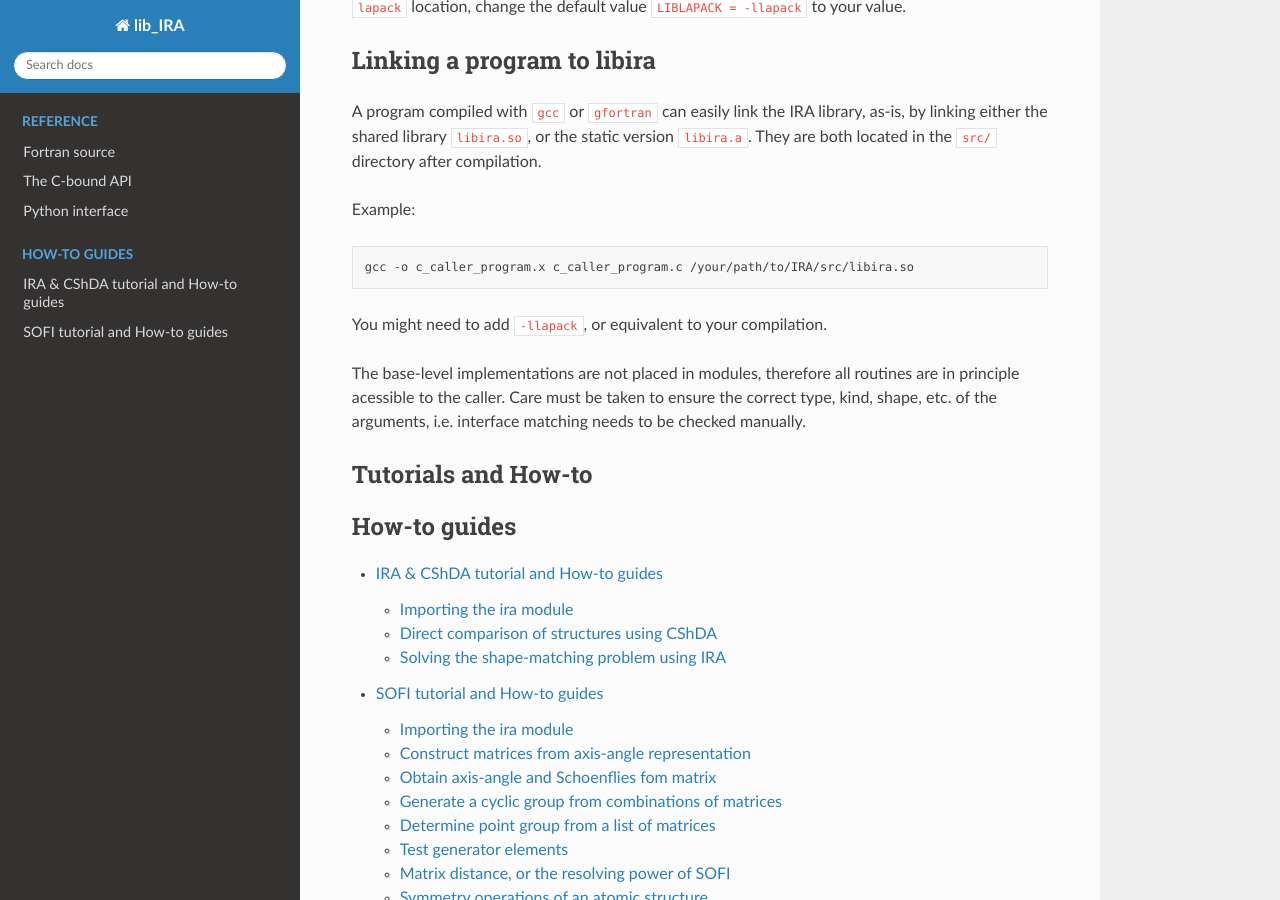
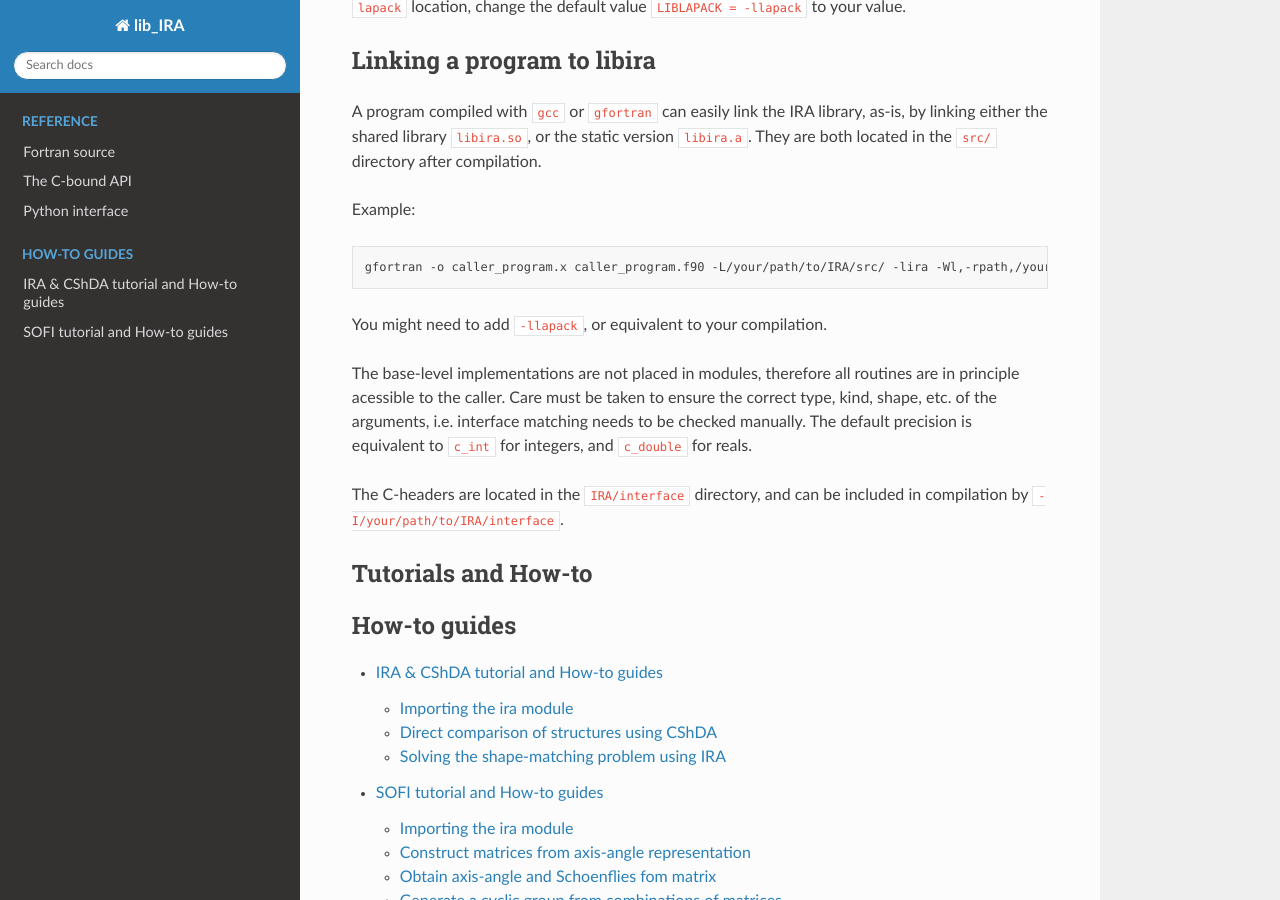
Before and after one commit to mammasmias/IterativeRotationsAssignments, a Sphinx documentation site: the page built from docs/index.rst, in a window 1280 px wide and 900 px high, scrolled down 3885 px. Built offline with Sphinx 7.4.7 and the Read the Docs theme 2.0.0, drawn with Linux system fonts in a browser that asks for light colours.

Commit message:
small edits in example makefiles

```diff
--- a/docs/index.rst
+++ b/docs/index.rst
@@ -191,7 +191,7 @@ Example:
 
 .. code-block:: bash
 
-   gcc -o c_caller_program.x c_caller_program.c /your/path/to/IRA/src/libira.so
+   gfortran -o caller_program.x caller_program.f90 -L/your/path/to/IRA/src/ -lira -Wl,-rpath,/your/path/to/IRA/src
 
 
 You might need to add ``-llapack``, or equivalent to your compilation.
@@ -199,7 +199,9 @@ You might need to add ``-llapack``, or equivalent to your compilation.
 The base-level implementations are not placed in modules, therefore all routines are in principle acessible to the
 caller. Care must be taken to ensure the correct type, kind, shape, etc. of the arguments, i.e. interface matching
 needs to be checked manually.
+The default precision is equivalent to ``c_int`` for integers, and ``c_double`` for reals.
 
+The C-headers are located in the ``IRA/interface`` directory, and can be included in compilation by ``-I/your/path/to/IRA/interface``.
 
 
 Tutorials and How-to
```
Also changed, not shown: 2 other files.
